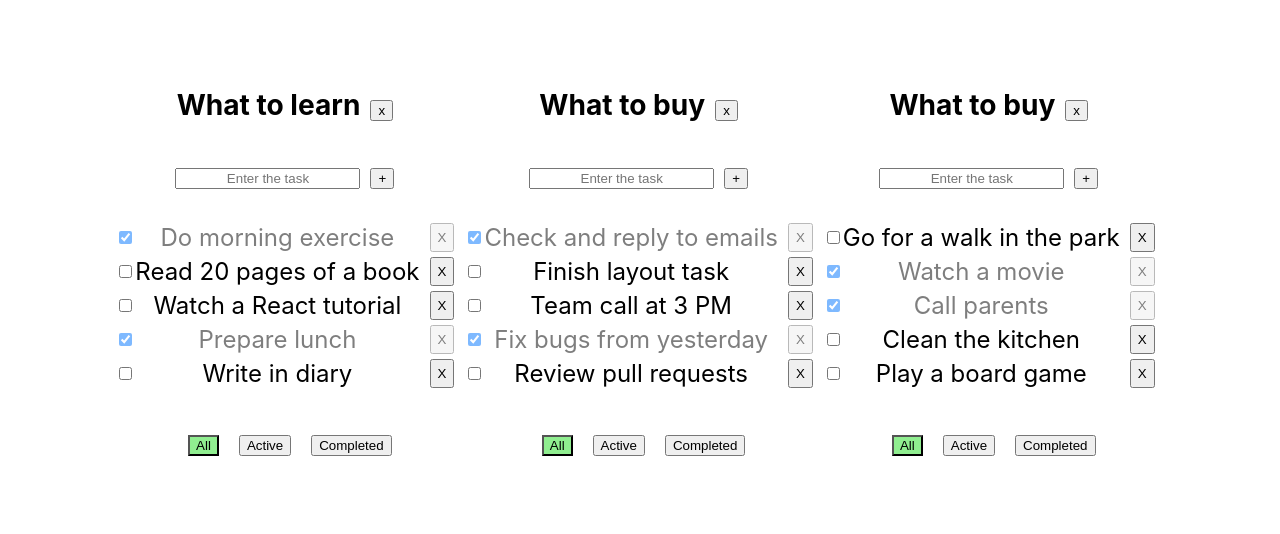
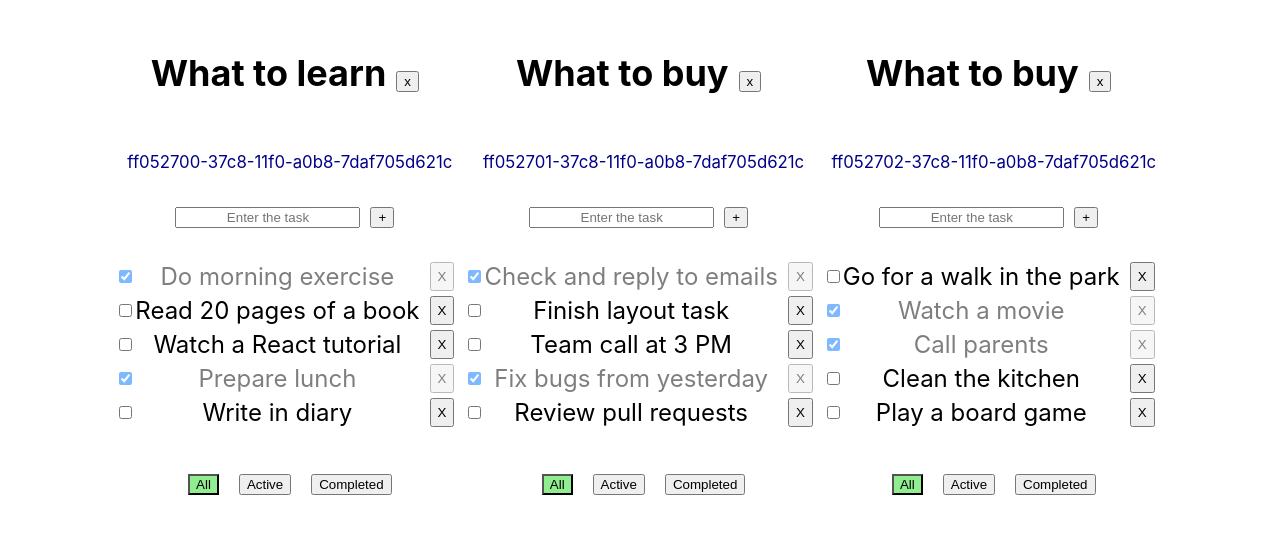
Before and after one commit to VanoKi/todolist-02, a React (Vite) app: page / in a window 1280 px wide. Shown: the part 142-676 px from the top of the page. Built offline with nearby package versions, Linux system fonts and the light colour scheme.

Commit message:
fix: styles and add id under the title

```diff
--- a/src/App.css
+++ b/src/App.css
@@ -60,3 +60,8 @@
 input {
   text-align: center;
 }
+
+.app p {
+  font-size: 0.7rem;
+  color: darkblue;
+}
--- a/src/App.tsx
+++ b/src/App.tsx
@@ -72,6 +72,7 @@ export const App = () => {
     // setTasks(tasks.filter(taskList => taskList !== todolistID))
     delete tasks[todolistID]
   }
+  console.log(`App is render ${new Date().toLocaleTimeString()}`)
 
   return (
     <div className="app">
--- a/src/components/Input.tsx
+++ b/src/components/Input.tsx
@@ -12,6 +12,7 @@ type Props = {
 };
 export const Input = (props: Props) => {
   const {placeholder, className, onChange, value, onKeyDown, title, onClick, onBlur} = props
+  console.log(`Input is render ${new Date().toLocaleTimeString()}`)
   return (
     <div>
       <input
--- a/src/components/TodolistItem.tsx
+++ b/src/components/TodolistItem.tsx
@@ -76,12 +76,14 @@ export const TodolistItem = ({
     setError(null)
   }
 
+  console.log(`TodolistItem ${todolistId} is render ${new Date().toLocaleTimeString()}`)
   return (
     <div>
       <div>
-        <h3>{title}</h3>
+        <h2>{title}</h2>
         <Button title={'x'} onClick={() => removeTodolist(todolistId)}/>
       </div>
+      <p>{todolistId}</p>
       <div>
         <Input
           placeholder={'Enter the task'}
```
